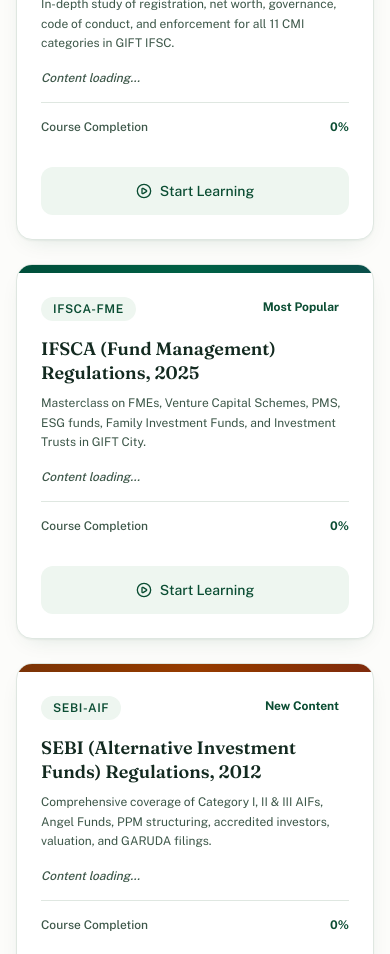
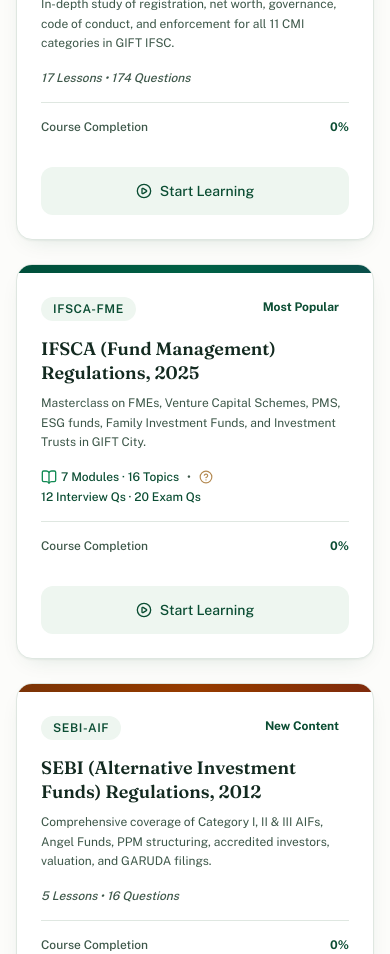
Before and after one commit to rakshitjainai/demogiftcity, a React (Vite) app in the folder client/: page /learning in a window 390 px wide. Shown: the part 531-1485 px from the top of the page. Built offline with nearby package versions, Linux system fonts and the light colour scheme; no server answers.

Commit message:
fix(mobile): optimize Regulatory Mastery layout for 375px-414px viewports

```diff
--- a/client/src/pages/Learning.jsx
+++ b/client/src/pages/Learning.jsx
@@ -152,9 +152,17 @@ export default function Learning() {
                   <h3 className="font-semibold text-lg text-forest-deep mb-2 leading-snug">{course.title}</h3>
                   <p className="text-xs text-ink-soft mb-4 leading-relaxed">{course.description}</p>
 
-                  {/* Real counts from API */}
+                  {/* Counts */}
                   <div className="text-xs font-medium text-forest flex items-center gap-1 mb-4 flex-wrap">
-                    {metaLoading ? (
+                    {course.slug === 'ifsca-fme' ? (
+                      <>
+                        <BookOpen className="w-4 h-4 text-leaf" />
+                        7 Modules · 16 Topics
+                        <span className="text-ink-soft mx-1">•</span>
+                        <HelpCircle className="w-3.5 h-3.5 text-gold" />
+                        12 Interview Qs · 20 Exam Qs
+                      </>
+                    ) : metaLoading ? (
                       <span className="flex items-center gap-1 text-ink-soft">
                         <Loader2 className="w-3 h-3 animate-spin" /> Loading counts…
                       </span>
@@ -169,7 +177,9 @@ export default function Learning() {
                         {meta.total || 0} Items total
                       </>
                     ) : (
-                      <span className="text-ink-soft text-xs italic">Content loading…</span>
+                      <span className="text-ink-soft text-xs italic">
+                        {course.slug === 'sebi-aif' ? '5 Lessons • 16 Questions' : '17 Lessons • 174 Questions'}
+                      </span>
                     )}
                   </div>
                 </div>
```
